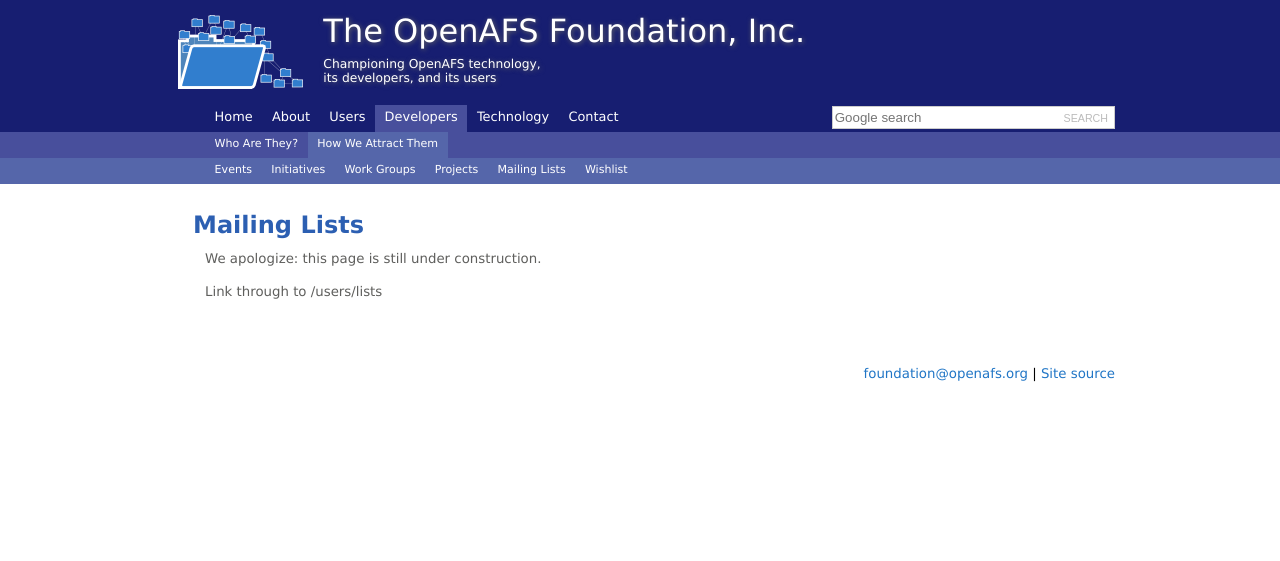
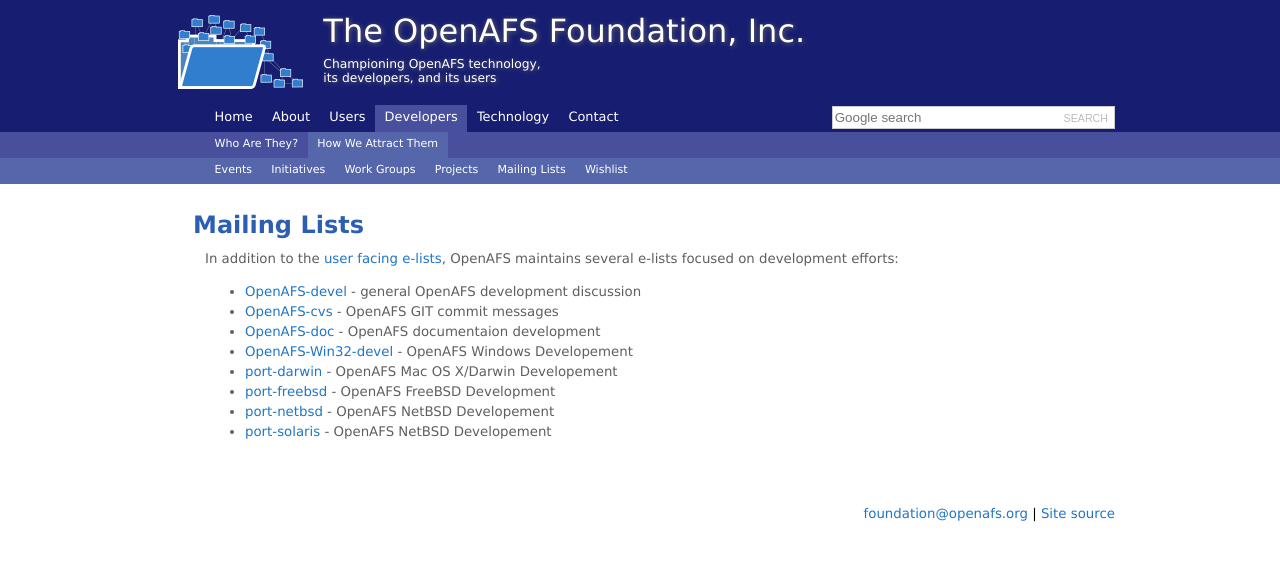
Before and after one commit to openafsfoundation/openafsfoundation.org, a Jekyll site: the page built from devs/lists/index.md, in a window 1280 px wide. Shown: the top 561 px of the page. Built offline with Jekyll 4.4.1, drawn with Linux system fonts in a browser that asks for light colours.

Commit message:
Update index.md

```diff
--- a/devs/lists/index.md
+++ b/devs/lists/index.md
@@ -5,6 +5,13 @@
 
 ## Mailing Lists ##
 
-We apologize: this page is still under construction.
+In addition to the [user facing e-lists](/users/lists), OpenAFS maintains several e-lists focused on development efforts:
 
-Link through to /users/lists
+* [OpenAFS-devel](https://lists.openafs.org/mailman/listinfo/openafs-devel) - general OpenAFS development discussion
+* [OpenAFS-cvs](https://lists.openafs.org/mailman/listinfo/openafs-cvs) - OpenAFS GIT commit messages
+* [OpenAFS-doc](https://lists.openafs.org/mailman/listinfo/openafs-doc) - OpenAFS documentaion development
+* [OpenAFS-Win32-devel](https://lists.openafs.org/mailman/listinfo/openafs-win32-devel) - OpenAFS Windows Developement
+* [port-darwin](https://lists.openafs.org/mailman/listinfo/port-darwin) - OpenAFS Mac OS X/Darwin Developement
+* [port-freebsd](https://lists.openafs.org/mailman/listinfo/port-freebsd) - OpenAFS FreeBSD Development
+* [port-netbsd](https://lists.openafs.org/mailman/listinfo/port-netbsd) - OpenAFS NetBSD Developement
+* [port-solaris](https://lists.openafs.org/mailman/listinfo/port-solaris) - OpenAFS NetBSD Developement
```
